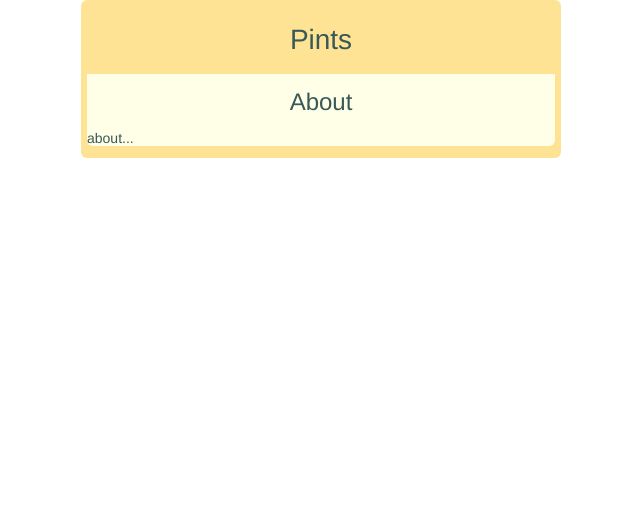
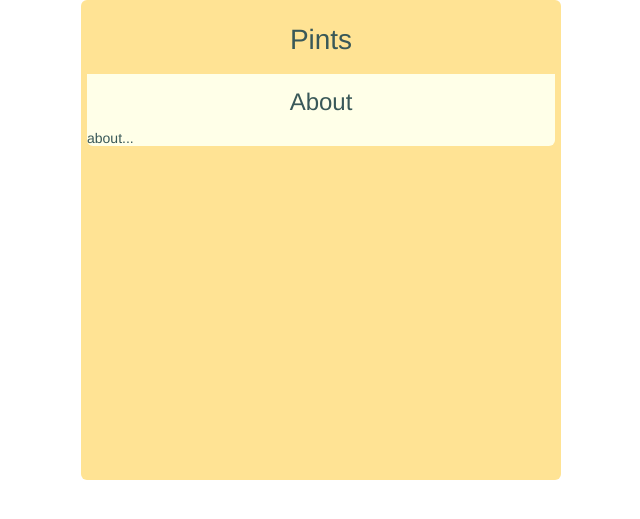
Before and after one commit to richardtraindl/pints, a Jekyll site: the page built from pints/about.html, in a window 1280 px wide. Shown: the top 519 px of the page, without its empty margins (319-959 px from the left). Built offline with Jekyll 4.4.1, drawn with Linux system fonts in a browser that asks for light colours.

Commit message:
Update pints.css

```diff
--- a/styles/pints.css
+++ b/styles/pints.css
@@ -41,6 +41,8 @@ body {
   background-color: #FFE394;
   min-width: 468px;
   max-width: 468px;
+  width: 468px;
+  height: 468px;
   border-radius: 6px;
 }
 
```
